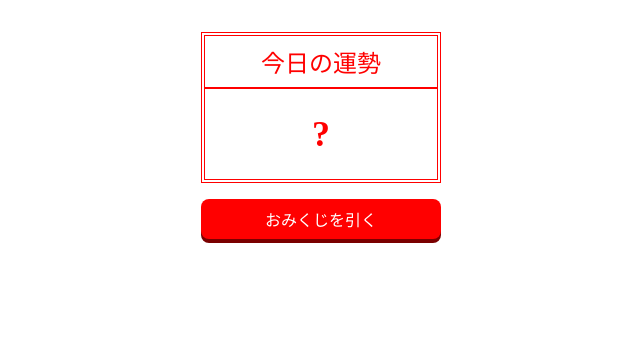
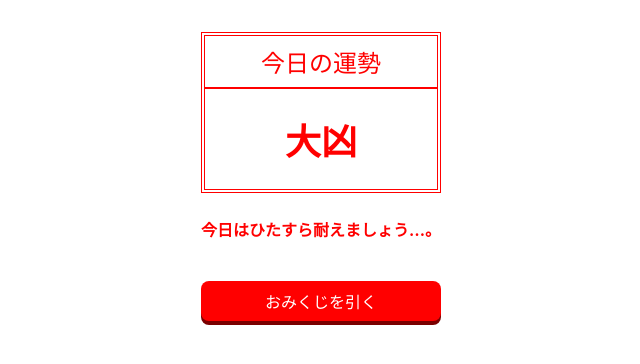
Before and after one commit to takano-nao/omikuzi, a plain HTML site: page index.html in a window 1280 px wide. Both pictures are taken after a click on the button "おみくじを引く". Shown: the whole page, without its empty margins (319-959 px from the left). Drawn offline with Linux system fonts and the light colour scheme.

Commit message:
update メッセージ追加

```diff
--- a/index.html
+++ b/index.html
@@ -14,6 +14,9 @@
       <p id="result">?</p>
     </section>
 
+    <!-- メッセージ表示セクション -->
+    <p id="message"></p>
+
     <!-- ボタンセクション -->
     <button id="btn">おみくじを引く</button>
   </main>
--- a/main.js
+++ b/main.js
@@ -3,6 +3,7 @@
 {
   const btn = document.getElementById('btn');
   const result = document.getElementById('result');
+  const message = document.getElementById('message'); // メッセージ要素を追加
 
   btn.addEventListener('click', () => {
     const omikujiResult = getOmikujiResult();
@@ -10,12 +11,19 @@
   });
 
   function getOmikujiResult() {
-    const results = ['大吉', '中吉', '凶', '小吉'];
+    const results = [
+      { fortune: '大吉', message: '今日は最高の日です！' },
+      { fortune: '中吉', message: '今日は良い日です！' },
+      { fortune: '吉', message: '今日はまあまいい日です。' },
+      { fortune: '凶', message: '今日はいろいろ気を付けましょう。' },
+      { fortune: '大凶', message: '今日はひたすら耐えましょう…。' }
+    ];
     const randomIndex = Math.floor(Math.random() * results.length);
     return results[randomIndex];
   }
 
-  function displayResult(result) {
-    result.textContent = result;
+  function displayResult(omikujiResult) {
+    result.textContent = omikujiResult.fortune;
+    message.textContent = omikujiResult.message; // メッセージを表示
   }
 }
--- a/style.css
+++ b/style.css
@@ -29,7 +29,13 @@ p {
   padding: 24px 0;
 }
 
-/* button styling */
+#message {
+  font-size: 16px;
+  color: red;
+  white-space: nowrap;
+  text-align: center;
+}
+
 button {
   all: unset;
   width: 100%;
```
